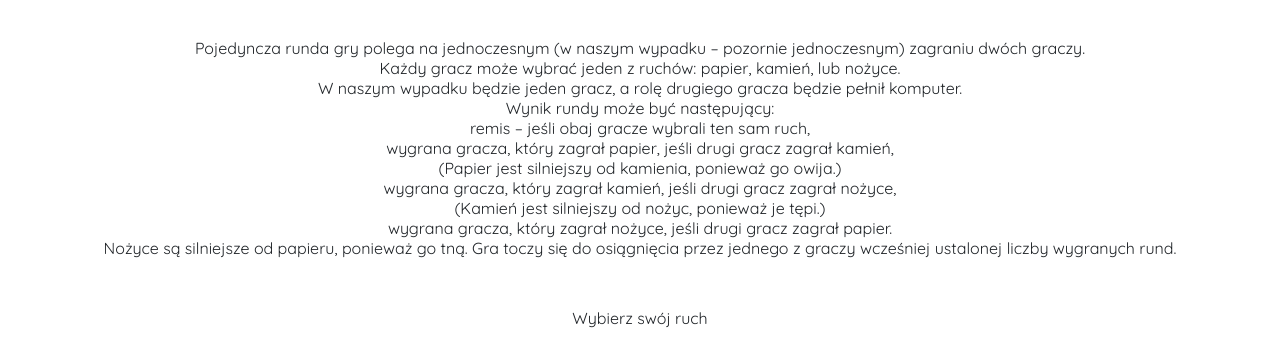
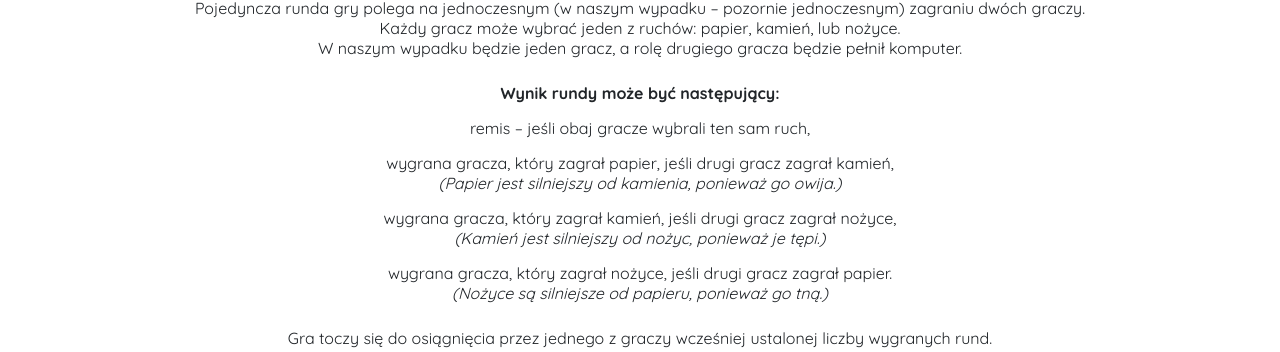
Before and after one commit to ewaolczak/javascript-prework, a website: page index.html in a window 1280 px wide. Shown: the part 176-528 px from the top of the page. Drawn offline with nearby package versions, Linux system fonts and the light colour scheme.

Commit message:
Add styles for text

```diff
--- a/index.html
+++ b/index.html
@@ -31,29 +31,34 @@
             Każdy gracz może wybrać jeden z ruchów: papier, kamień, lub nożyce.
             <br>
             W naszym wypadku będzie jeden gracz, a rolę drugiego gracza będzie pełnił
-            komputer.
-            <br>
-            Wynik rundy może być następujący:
-            <br>
-            remis – jeśli obaj gracze wybrali ten sam ruch,<br>
-            wygrana gracza, który zagrał papier, jeśli drugi gracz zagrał kamień,<br>
+            komputer.</p>
+            <p class="scores">Wynik rundy może być następujący:</p>
+        <ul class="results">
+            <li class="option">remis – jeśli obaj gracze wybrali ten sam ruch,</li>
+            <li class="option">wygrana gracza, który zagrał papier, jeśli drugi gracz
+                zagrał kamień,</li>
             <span class="info">(Papier jest silniejszy od kamienia, ponieważ go
-                owija.)</span><br>
-            wygrana gracza, który zagrał kamień, jeśli drugi gracz zagrał nożyce,<br>
+                owija.)</span>
+            <li class="option">wygrana gracza, który zagrał kamień, jeśli drugi gracz
+                zagrał nożyce,</li>
             <span class="info">(Kamień jest silniejszy od nożyc, ponieważ je
-                tępi.)</span><br>
-            wygrana gracza, który zagrał nożyce, jeśli drugi gracz zagrał papier.<br>
-            <span class="info">Nożyce są silniejsze od papieru, ponieważ go tną.</span>
-            Gra toczy się do osiągnięcia przez jednego z graczy wcześniej ustalonej liczby
-            wygranych rund.
-        </p>
+                tępi.)</span>
+            <li class="option">wygrana gracza, który zagrał nożyce, jeśli drugi gracz
+                zagrał papier.</li>
+            <span class="info">(Nożyce są silniejsze od papieru, ponieważ go tną.)</span>
+        </ul>
+        <p class="instructions">Gra toczy się do osiągnięcia przez jednego z graczy wcześniej ustalonej liczby
+        wygranych rund.</p>
     </div>
     <div class="container">
+        <p class="play">Gramy?</p>
         <p class="move">Wybierz swój ruch</p>
         <div id="buttons">
             <button type="button" id="play-rock" class="btn btn-dark flex">Kamień</button>
-            <button type="button" id="play-paper" class="btn btn-dark flex">Papier</button>
-            <button type="button" id="play-scissors" class="btn btn-dark flex">Nożyce</button>
+            <button type="button" id="play-paper"
+                class="btn btn-dark flex">Papier</button>
+            <button type="button" id="play-scissors"
+                class="btn btn-dark flex">Nożyce</button>
         </div>
         <div id="messages"></div>
     </div>
--- a/sass/style.scss
+++ b/sass/style.scss
@@ -97,7 +97,7 @@ video {
 }
 
 .container {
-    margin: 50px auto;
+    margin: 30px auto;
 }
 
 h1, h2, button {
@@ -117,6 +117,34 @@ h1 {
 
 h2 {
     font-size: 30px;
+}
+
+.scores {
+    margin-top: 25px;
+    font-weight: 700;
+}
+
+ul, li {
+    text-align: center;
+    list-style: none;
+    font-family: $font-text;
+}
+
+li {
+    margin-top: 15px;
+}
+
+.info {
+    font-style: italic;
+}
+
+.instructions {
+    margin-top: 25px;
+}
+
+.play {
+    font-family: $font-titles;
+    font-size: 35px;
 }
 
 #buttons {
```
Also changed, not shown: css/style.css, 1 other file.
